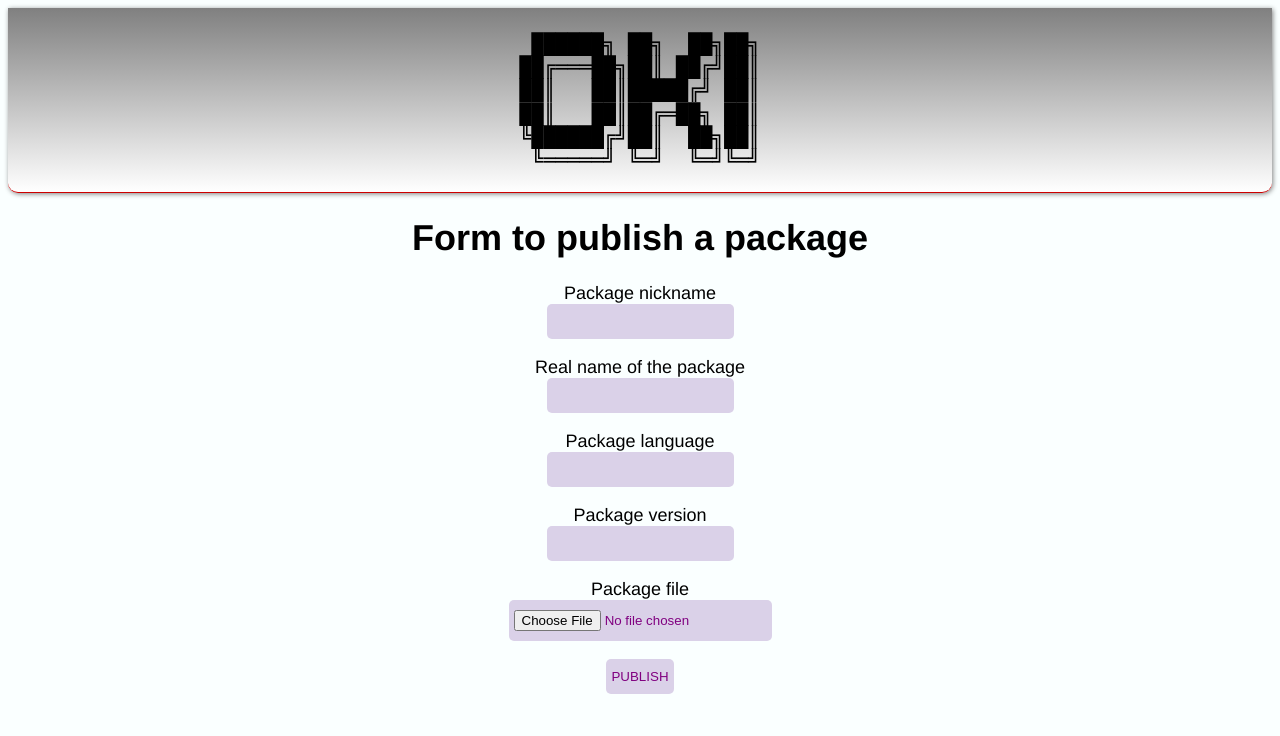
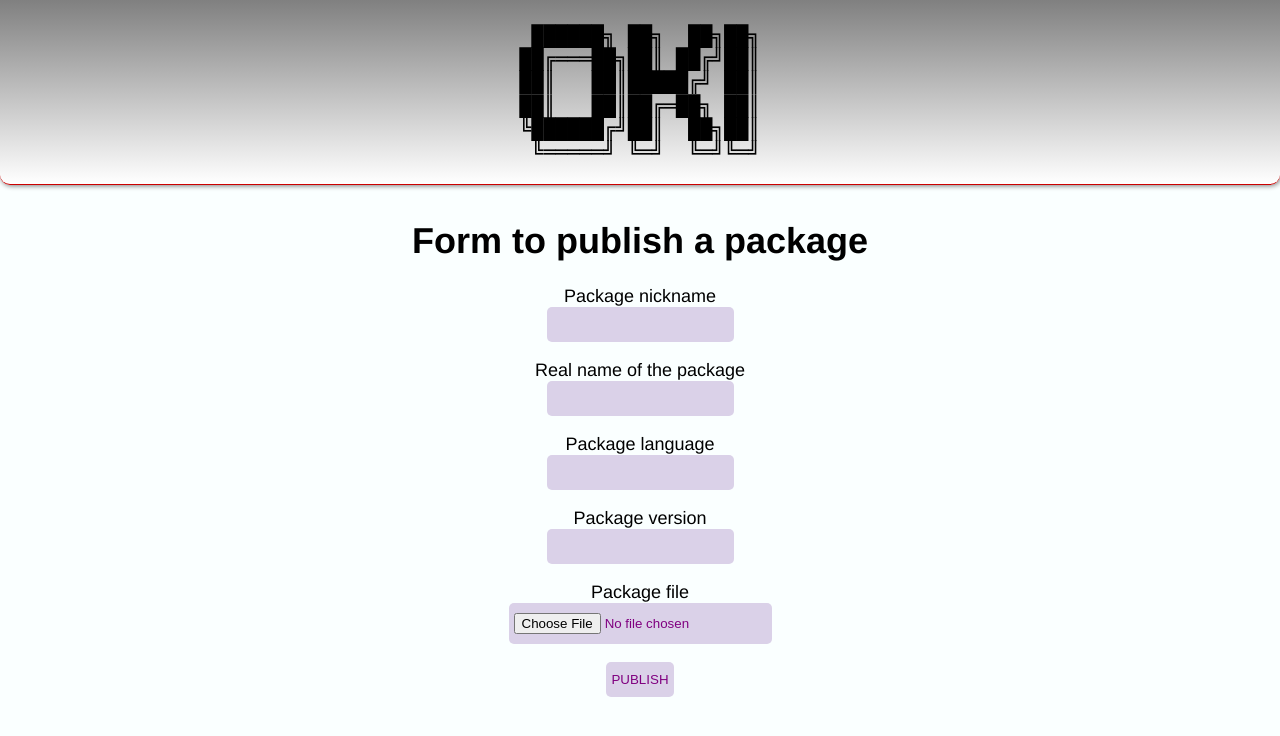
Before and after one commit to Mr-Quokka/oki, a PHP site: page /publish.php in a window 1280 px wide. Shown: the top 736 px of the page. Run offline with PHP 8.4, Linux system fonts and the light colour scheme.

Commit message:
Change nom des pages + règle bandeau header

```diff
--- a/web/public/layout.css
+++ b/web/public/layout.css
@@ -10,6 +10,14 @@ header{
     padding-top: 5px;
     border-bottom: solid #C00 1px;
     top: 0;
+    left: 0;
+    right: 0;
+    position: absolute;
+}
+
+main{
+    margin-top: 220px;
+    position: relative;
 }
 
 a{
--- a/web/public/package.php
+++ b/web/public/package.php
@@ -36,7 +36,7 @@ if (! empty($pa)){
 	echo '</h3><hr/><br/></div>';
 
 	if(empty($paVersions)){
-		echo "<h2 style='text-align:center'>Any version of this package has been added</h2>";
+		echo "<h2 style='text-align:center'>This package do not have any version</h2>";
 	}
 	else{
 		echo "<h3 style='font-weight:bold; display:inline'>Version listing:</h3>";
@@ -49,6 +49,7 @@ if (! empty($pa)){
 		}
 	}
 	$content = ob_get_clean();
+	$title = "Package (" . ($pa->getShortName() . ")");
 	require __DIR__ . '/../view/layout.php';
 }
 else {
--- a/web/public/publish.php
+++ b/web/public/publish.php
@@ -15,6 +15,7 @@
 
 <?php
 
+$title = "Publish";
 $content = ob_get_clean();
 
 require __DIR__ . '/../src/Controller/Database.php';
--- a/web/view/layout.php
+++ b/web/view/layout.php
@@ -4,7 +4,7 @@
     <head>
         <meta charset="utf-8">
         <link rel="stylesheet" href="layout.css" >
-        <title>OKI</title>
+        <title><?php echo $title; ?> - OKI</title>
     </head>
 
     <body>
```
Also changed, not shown: web/public/index.php (+4 -4 lines).
